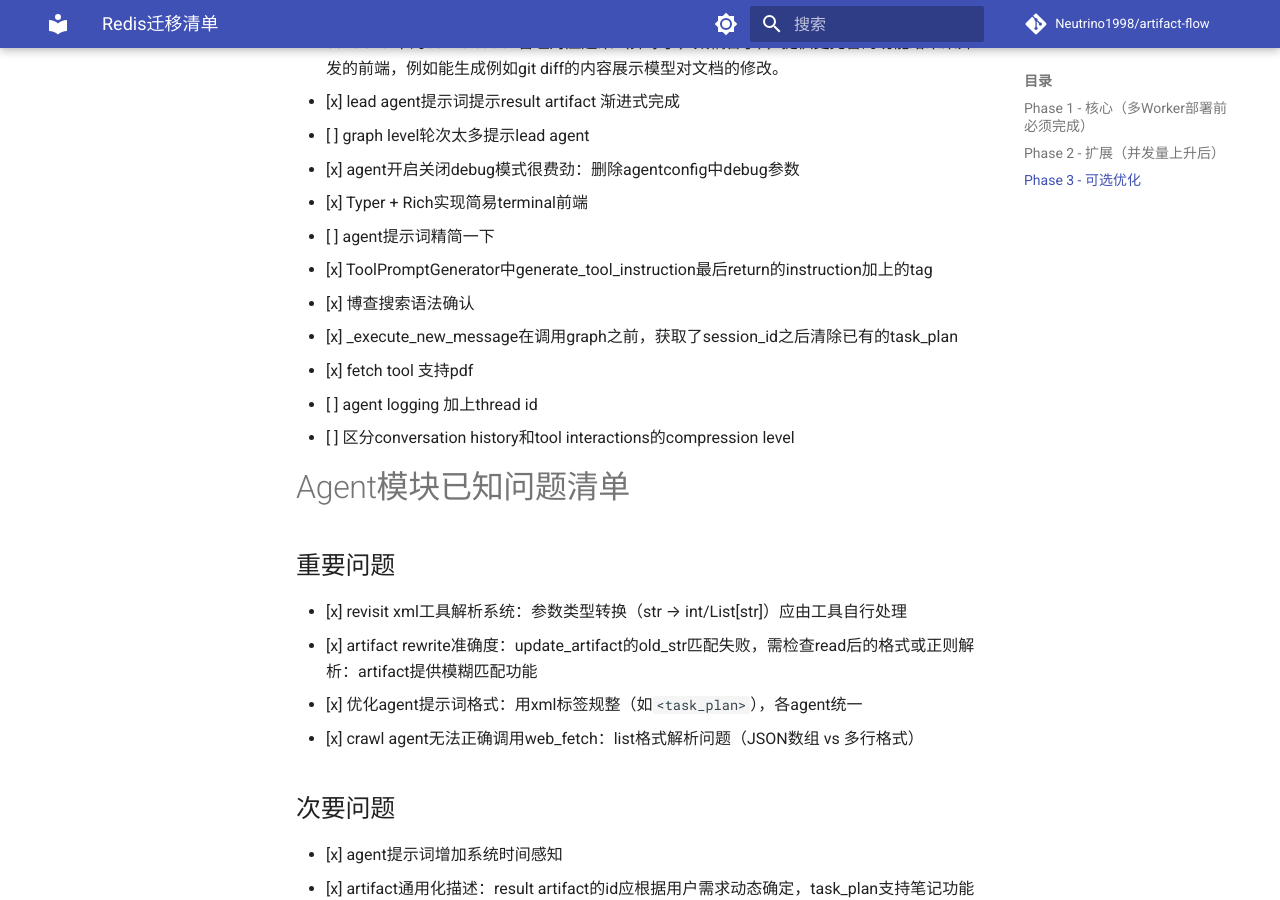
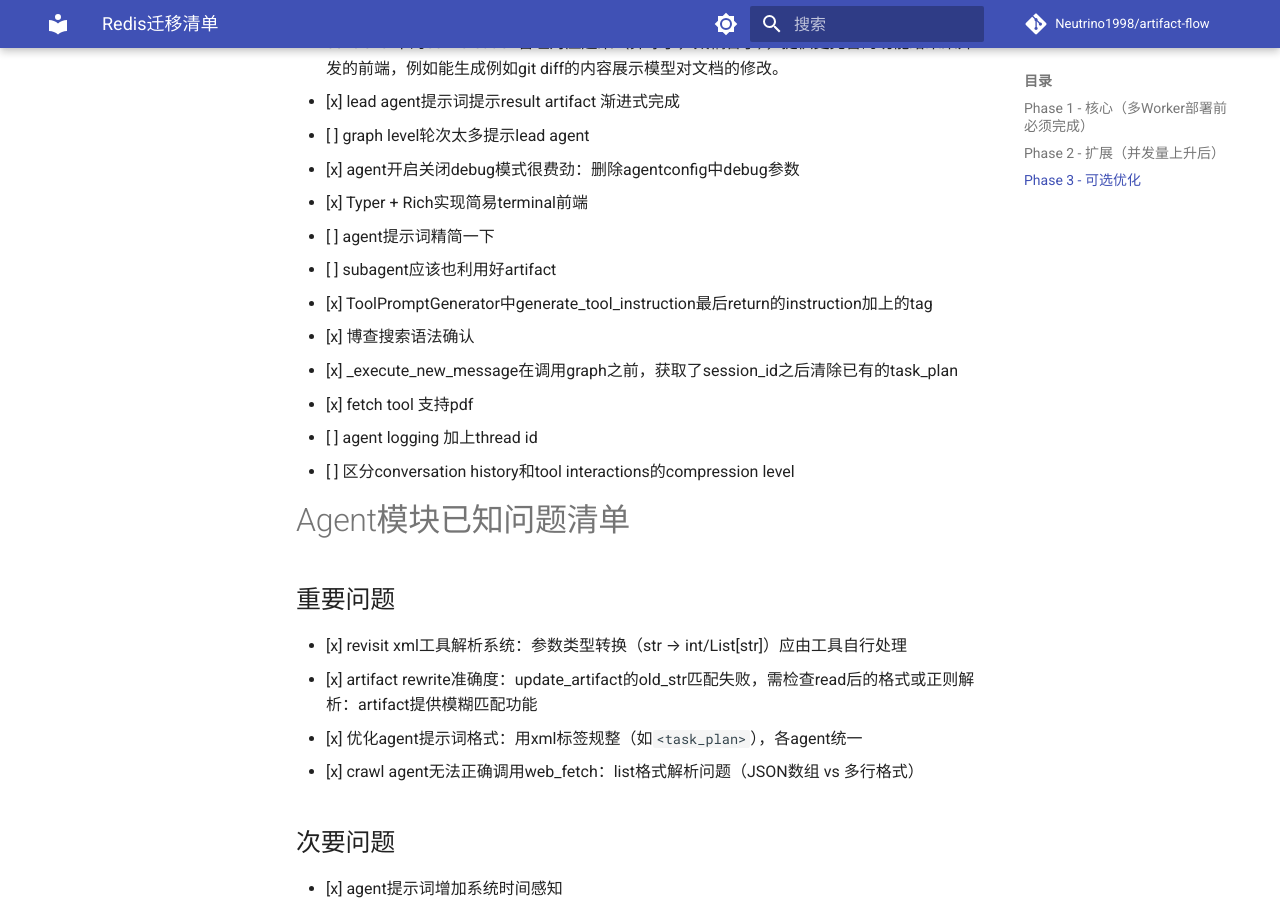
Before and after one commit to Neutrino1998/artifact-flow, an MkDocs documentation site: the page built from docs/_archive/ArtifactFlow已知问题清单.md, in a window 1280 px wide and 900 px high, scrolled down 2111 px. Built offline with MkDocs 1.6.1 and Material for MkDocs 9.7.7, drawn with Linux system fonts in a browser that asks for light colours; comment, search, counter and statistics services are not loaded.

Commit message:
feat: minor update

```diff
--- a/docs/_archive/ArtifactFlow已知问题清单.md
+++ b/docs/_archive/ArtifactFlow已知问题清单.md
@@ -50,6 +50,7 @@ system prompt + instruction + history(如果有) + tool result
 - [x] agent开启关闭debug模式很费劲：删除agentconfig中debug参数
 - [x] Typer + Rich实现简易terminal前端
 - [ ] agent提示词精简一下
+- [ ] subagent应该也利用好artifact
 - [x] ToolPromptGenerator中generate_tool_instruction最后return的instruction加上<tool_call_instructions>的tag
 - [x] 博查搜索语法确认
 - [x] _execute_new_message在调用graph之前，获取了session_id之后清除已有的task_plan
```
